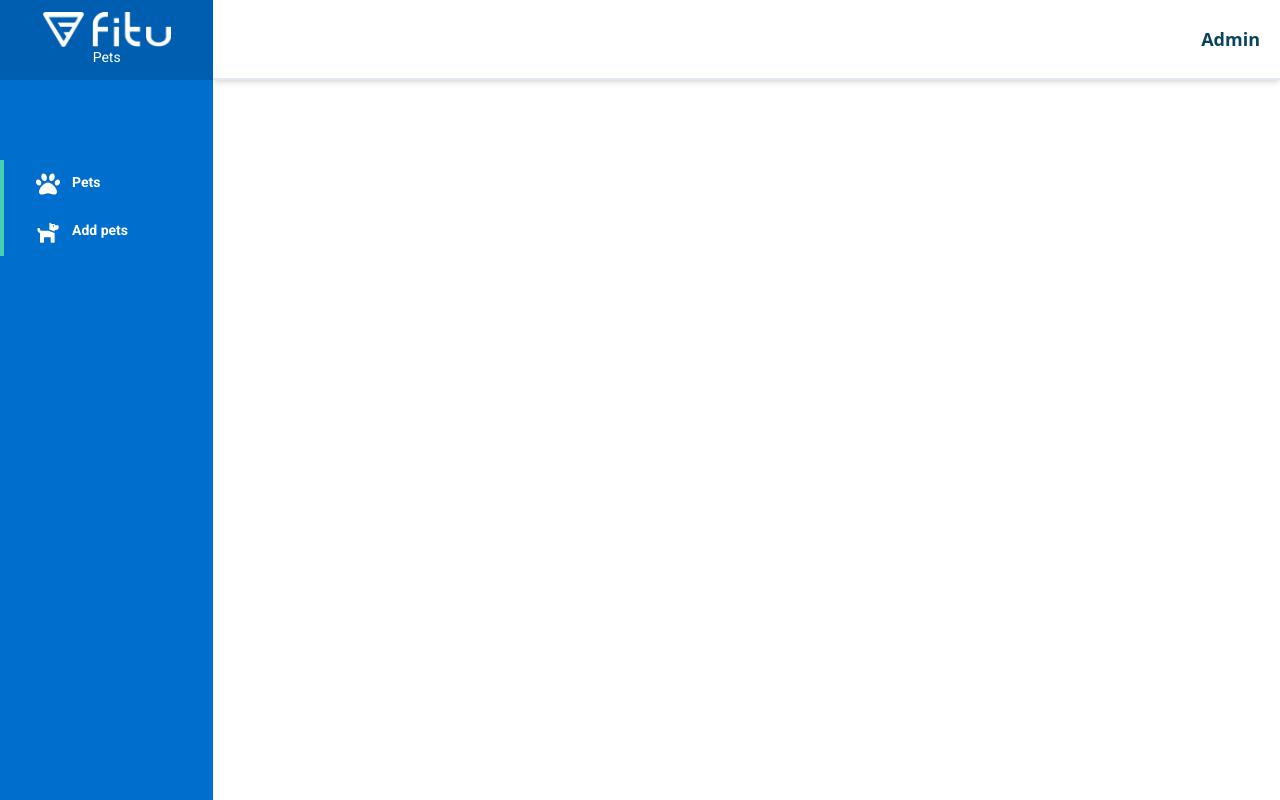
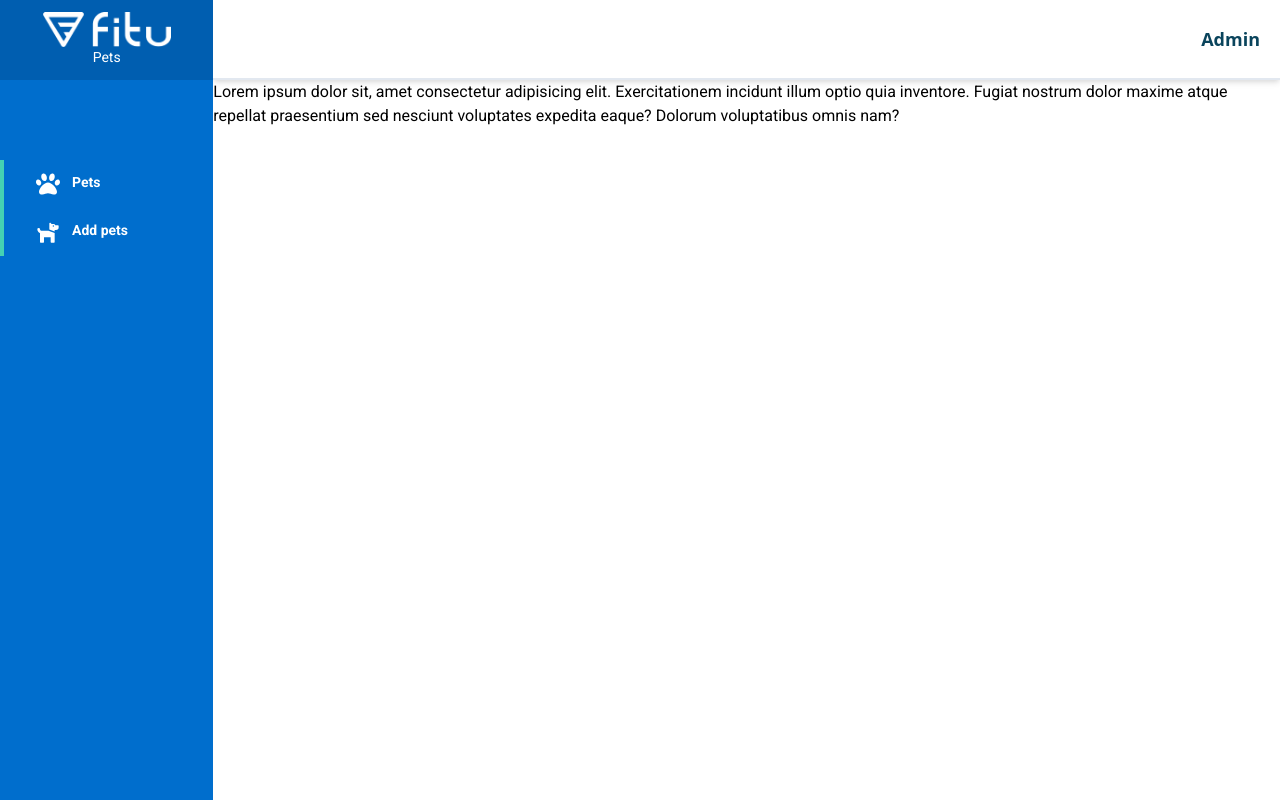
Before and after one commit to edgonzalez24/Dashboard-PetsApp, a Nuxt app: page /add-pet in a window 1280 px wide. Built offline with nearby package versions, Linux system fonts and the light colour scheme.

Commit message:
:sparkles: Added new add-pet page

```diff
--- /dev/null
+++ b/pages/add-pet.vue
@@ -0,0 +1,5 @@
+<template>
+  <div>
+    Lorem ipsum dolor sit, amet consectetur adipisicing elit. Exercitationem incidunt illum optio quia inventore. Fugiat nostrum dolor maxime atque repellat praesentium sed nesciunt voluptates expedita eaque? Dolorum voluptatibus omnis nam?
+  </div>
+</template>
```
